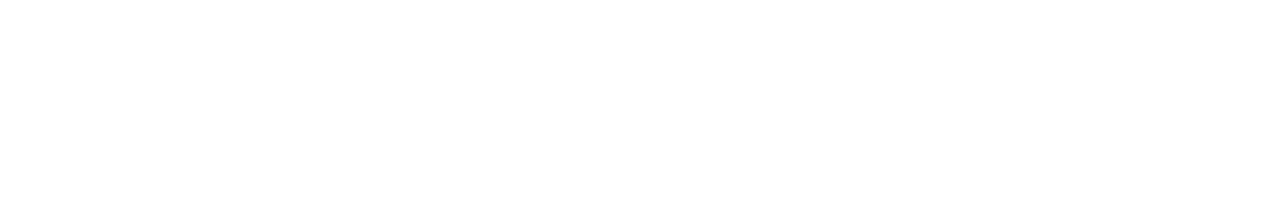
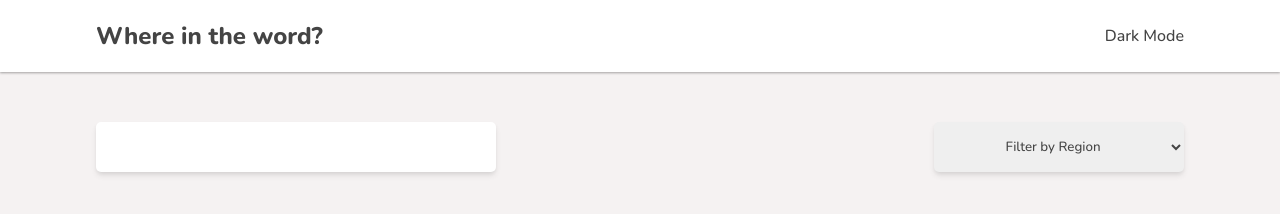
Before and after one commit to rwemakevin/country-app, a plain HTML site: page index.html in a window 1280 px wide. Drawn offline with nearby package versions, Linux system fonts and the light colour scheme.

Commit message:
Complete designing Nav, Search and Filter components

```diff
--- a/index.html
+++ b/index.html
@@ -1,14 +1,40 @@
 <!DOCTYPE html>
 <html lang="en">
-<head>
-    <meta charset="UTF-8">
-    <meta http-equiv="X-UA-Compatible" content="IE=edge">
-    <meta name="viewport" content="width=device-width, initial-scale=1.0">
+  <head>
+    <meta charset="UTF-8" />
+    <meta http-equiv="X-UA-Compatible" content="IE=edge" />
+    <meta name="viewport" content="width=device-width, initial-scale=1.0" />
     <title>Document</title>
-    <link rel="stylesheet" href="./style.css">
+    <link rel="preconnect" href="https://fonts.googleapis.com">
+<link rel="preconnect" href="https://fonts.gstatic.com" crossorigin>
+<link href="https://fonts.googleapis.com/css2?family=Nunito:wght@200;500;800&display=swap" rel="stylesheet">
+    <link rel="stylesheet" href="./style.css" />
     <script src="./script.js" defer></script>
-</head>
-<body>
-
-</body>
+  </head>
+  <body>
+    <nav>
+      <div class="nav-container">
+        <div id="branding">
+          <h1>Where in the word?</h1>
+        </div>
+        <div class="mode-toggle">
+          <p>Dark Mode</p>
+        </div>
+      </div>
+    </nav>
+    <div class="container search-filter mt-50">
+        <div class="search">
+            <input type="text">
+        </div>
+        <div class="filter">
+            <select name="" id="select">
+                <Option>Filter by Region</Option>
+                <Option>Africa</Option>
+                <Option>Asia</Option>
+                <Option>America</Option>
+                <Option>Europe</Option>
+            </select>
+        </div>
+    </div>
+  </body>
 </html>
--- a/style.css
+++ b/style.css
@@ -1,6 +1,66 @@
-*,*::before,*::after {
-    box-sizing: border-box;
-    margin: 0;
-    padding: 0;
+*,
+*::before,
+*::after {
+  box-sizing: border-box;
+  margin: 0;
+  padding: 0;
+  font-family: "Nunito", sans-serif;
 
 }
+
+body {
+    background-color: rgb(245, 242, 242);
+    color: rgb(68, 68, 68);
+}
+
+nav {
+
+
+  box-shadow: rgba(0, 0, 0, 0.12) 0px 1px 3px, rgba(0, 0, 0, 0.24) 0px 1px 2px;
+  background-color: white;
+}
+
+.nav-container {
+  width: 85%;
+  padding: 20px 0;
+  margin: 0 auto;
+  display: flex;
+  justify-content: space-between;
+  align-items: center;
+}
+
+.container {
+    width:85%;
+    margin: 0 auto;
+
+}
+
+.mt-50 {
+    margin-top: 50px;
+}
+
+.search-filter {
+    display:flex;
+    justify-content: space-between;
+    align-items: center;
+}
+
+#select {
+    width: 250px;
+    text-align: center;
+    height: 50px;
+    border:none;
+    box-shadow: rgba(0, 0, 0, 0.1) 0px 4px 6px -1px, rgba(0, 0, 0, 0.06) 0px 2px 4px -1px;
+    padding: 0 10px;
+    border-radius: 5px;
+    color: rgb(68, 68, 68);
+}
+
+input {
+    height: 50px;
+    width: 400px;
+    border:none;
+    box-shadow: rgba(0, 0, 0, 0.1) 0px 4px 6px -1px, rgba(0, 0, 0, 0.06) 0px 2px 4px -1px;
+    padding: 0 10px;
+    border-radius: 5px;
+}
```
